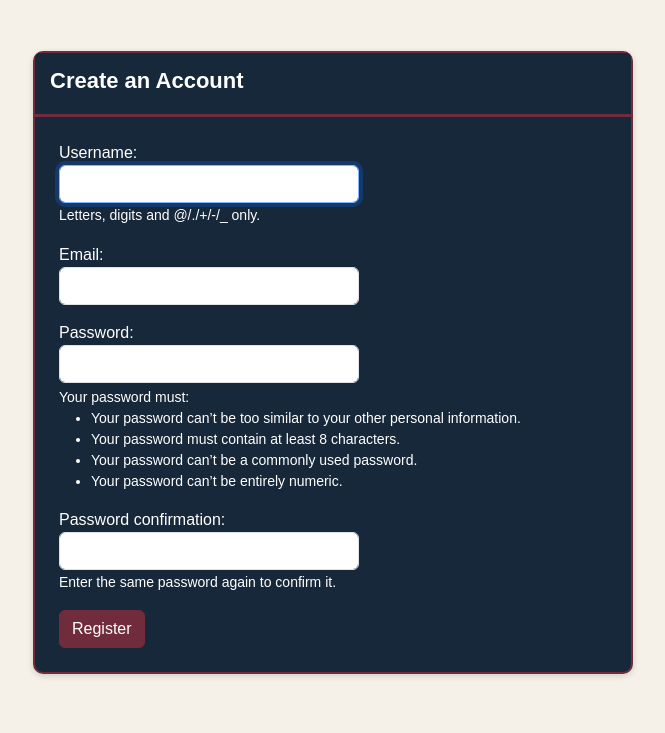
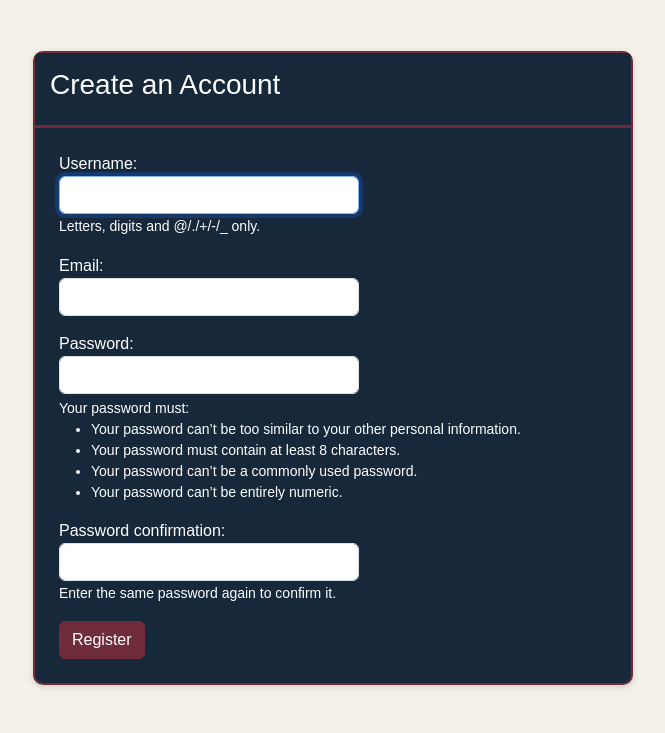
Before and after one commit to domfoster1/fabric_of_the_game, a Django app: page /my-collection/register/ in a window 1280 px wide. Shown: the part 67-800 px from the top of the page, without its empty margins (307-972 px from the left). Run offline with Django 4.2, Linux system fonts and the light colour scheme.

Commit message:
Improve registration page heading structure

```diff
--- a/templates/registration/register.html
+++ b/templates/registration/register.html
@@ -7,7 +7,7 @@
 
         <!-- Page heading -->
         <div class="card-header shirt-card-header">
-            <h3>Create an Account</h3>
+            <h1 class="h3">Create an Account</h1>
         </div>
 
         <div class="card-body p-4">
```
